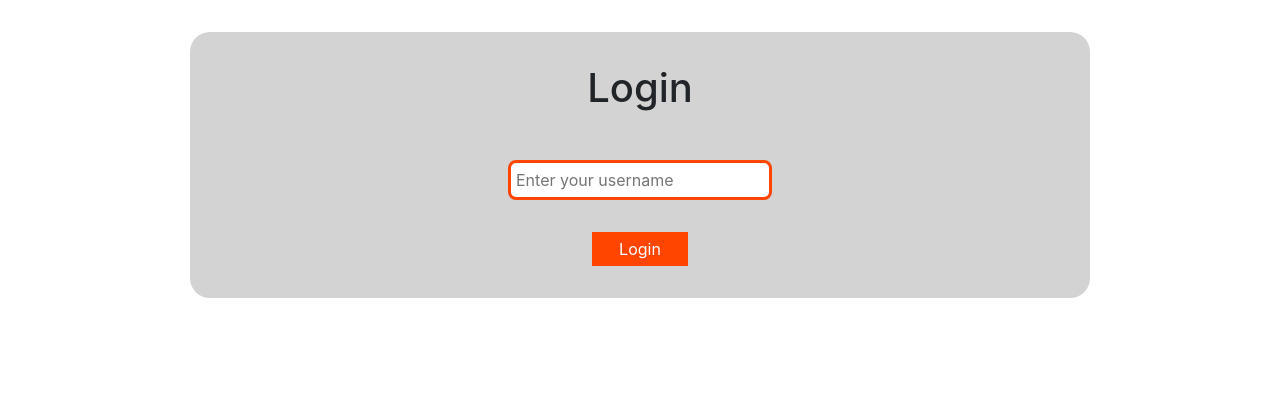
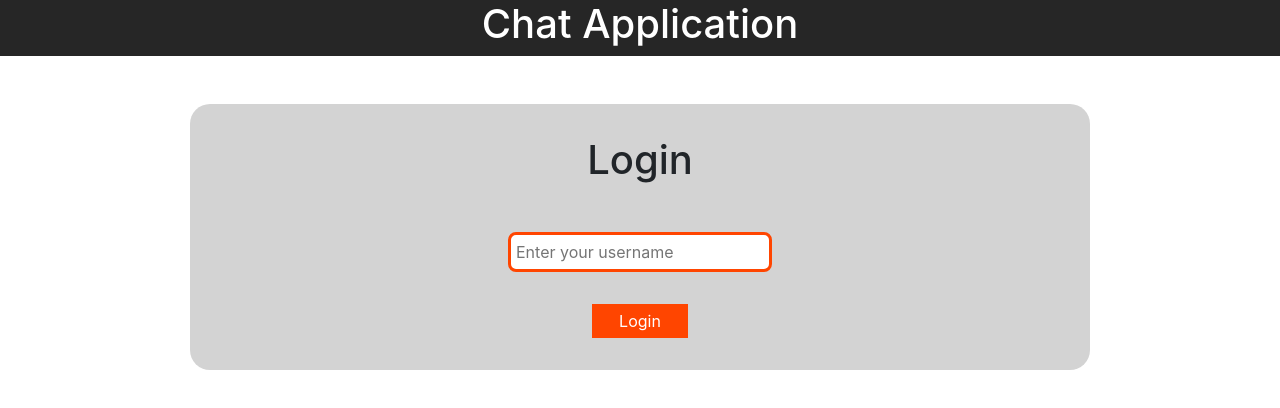
Before and after one commit to makro89/algebra-seminar, a React (Create React App) app: page /login in a window 1280 px wide. Shown: the top 408 px of the page. Built offline with nearby package versions, Linux system fonts and the light colour scheme.

Commit message:
promjene

```diff
--- /dev/null
+++ b/src/App.css
@@ -0,0 +1,5 @@
+.App {
+    display: flex;
+    flex-direction: column;
+    height: 100vh;
+  }
--- a/src/App.js
+++ b/src/App.js
@@ -1,28 +1,45 @@
 import React from "react";
-import { Route, Routes } from "react-router-dom";
-import Chat from "./Components/Chat";
-import Login from "./Components/Login";
-import { Navigate } from "react-router-dom";
+import { Navigate, Route, Routes } from "react-router-dom";
+import About from "./Components/About";
+import Chat from "./components/Chat";
+import Header from "./Components/Header";
+import Login from "./components/Login";
+import Sidebar from "./Components/Sidebar";
+import "./App.css";
 
 class App extends React.Component{
+
   constructor(props){
     super(props);
     this.state={username: ""};
   }
 
-handleLogin = (username) =>{
-  this.setState({username})
-}
+  handleLogin = (username) =>{
+    this.setState({username})
+  }
+
+  toggleSidebar = () =>{
+    this.sidebar.ToggleSidebar();
+  }
+
+  handleLogout =() =>{
+    this.setState({username: ""});
+  }
 
   render(){
-    return    (
-    <Routes>
-      <Route path="/" element={this.state.username ?<Chat username={this.state.username} /> : <Navigate to="/login" />}/>
-      <Route path="/login" element={<Login onLogin={this.handleLogin}/>} />
-    </Routes>
+    return   (
+       <div className="App">
+         <Header toggleSidebar={this.toggleSidebar} username={this.state.username} handleLogout={this.handleLogout} />
+         <Sidebar ref={(reference)=> this.sidebar = reference}/>
+          <Routes>
+              <Route path="/"
+              element={ this.state.username ? <Chat username={this.state.username}/> : <Navigate to="/login" />} />
+              <Route path="/login" element={<Login onLogin={this.handleLogin} username={this.state.username}/>} />
+              <Route path="/about" element={this.state.username ? <About />: <Navigate to="/login" /> } />
+            </Routes>
+    </div>
     )
   }
-
 }
 
 export default App;
--- /dev/null
+++ b/src/Components/About.js
@@ -0,0 +1,5 @@
+const About = () =>{
+    return <div><h1>About Page</h1>
+    </div>
+}
+export default About;
--- a/src/Components/Chat.css
+++ b/src/Components/Chat.css
@@ -1,4 +1,4 @@
-.App {
+.Chat {
   display: flex;
   flex-direction: column;
   justify-content: space-between;
@@ -96,3 +96,7 @@
   color: white;
   border: none;
 }
+.btn-send{
+  border-radius: 8px;
+  margin-left: 10px;
+}
--- a/src/Components/Chat.js
+++ b/src/Components/Chat.js
@@ -5,7 +5,7 @@ import Sidebar from './Sidebar';
 import "./Chat.css";
 
 function randomName() {
- const adjectives = ["autumn", "hidden", "bitter", "misty", "silent", "empty", "dry", "dark", "summer", "icy", "delicate", "quiet", "white", "cool", "spring", "winter", "patient", "twilight", "dawn", "crimson", "wispy", "weathered", "blue", "billowing", "broken", "cold", "damp", "falling", "frosty", "green", "long", "late", "lingering", "bold", "little", "morning", "muddy", "old", "red", "rough", "still", "small", "sparkling", "throbbing", "shy", "wandering", "withered", "wild", "black", "young", "holy", "solitary", "fragrant", "aged", "snowy", "proud", "floral", "restless", "divine", "polished", "ancient", "purple", "lively", "nameless"];
+ const adjectives = ["autumn", "hidden", "bitter", "Pero", "silent", "empty", "dry", "dark", "summer", "icy", "delicate", "quiet", "white", "cool", "spring", "winter", "patient", "twilight", "dawn", "crimson", "wispy", "weathered", "blue", "billowing", "broken", "cold", "damp", "falling", "frosty", "green", "long", "late", "lingering", "bold", "little", "morning", "muddy", "old", "red", "rough", "still", "small", "sparkling", "throbbing", "shy", "wandering", "withered", "wild", "black", "young", "holy", "solitary", "fragrant", "aged", "snowy", "proud", "floral", "restless", "divine", "polished", "ancient", "purple", "lively", "nameless"];
  const nouns = ["waterfall", "river", "breeze", "moon", "rain", "wind", "sea", "morning", "snow", "lake", "sunset", "pine", "shadow", "leaf", "dawn", "glitter", "forest", "hill", "cloud", "meadow", "sun", "glade", "bird", "brook", "butterfly", "bush", "dew", "dust", "field", "fire", "flower", "firefly", "feather", "grass", "haze", "mountain", "night", "pond", "darkness", "snowflake", "silence", "sound", "sky", "shape", "surf", "thunder", "violet", "water", "wildflower", "wave", "water", "resonance", "sun", "wood", "dream", "cherry", "tree", "fog", "frost", "voice", "paper", "frog", "smoke", "star"];
  const adjective = adjectives[Math.floor(Math.random() * adjectives.length)];
  const noun = nouns[Math.floor(Math.random() * nouns.length)];
@@ -56,20 +56,10 @@ class Chat extends React.Component {
     });
   }
 
-  toggleSidebar = () =>{
-    this.sidebar.ToggleSidebar();
-  }
-
   render(){
     return (
-      <div className="App">
-      <div className="App-header">
-        <button className='sidebar-btn' onClick={this.toggleSidebar}>Sidebar</button>
-        <h1>{this.props.username}'s Chat Room</h1>
-        {/* Prazan div služi za flex pozicioniranje elemenata */}
-        <div></div>
-      </div>
-      <Sidebar ref={(reference)=> this.sidebar = reference}/>
+      <div className='Chat'>
+
       <Messages
         messages={this.state.messages}
         currentMember={this.state.member}
--- a/src/Components/Sidebar.js
+++ b/src/Components/Sidebar.js
@@ -1,4 +1,5 @@
 import React from "react";
+import { Link } from "react-router-dom";
 import  "./Sidebar.css";
 
 
@@ -27,8 +28,8 @@ class Sidebar extends React.Component{
                 </div>
                 <div className="sd-body">
                     <ul>
-                        <li><a href="#" className="sd-link">Menu Item #1</a></li>
-                        <li><a href="#" className="sd-link">Menu Item #2</a></li>
+                        <li><Link to="/" className="sd-link">Chat</Link></li>
+                        <li><Link to="/about" className="sd-link">About</Link></li>
                     </ul>
                 </div>
             </div>
```
Lines whose indentation alone changed are shown as unchanged.
